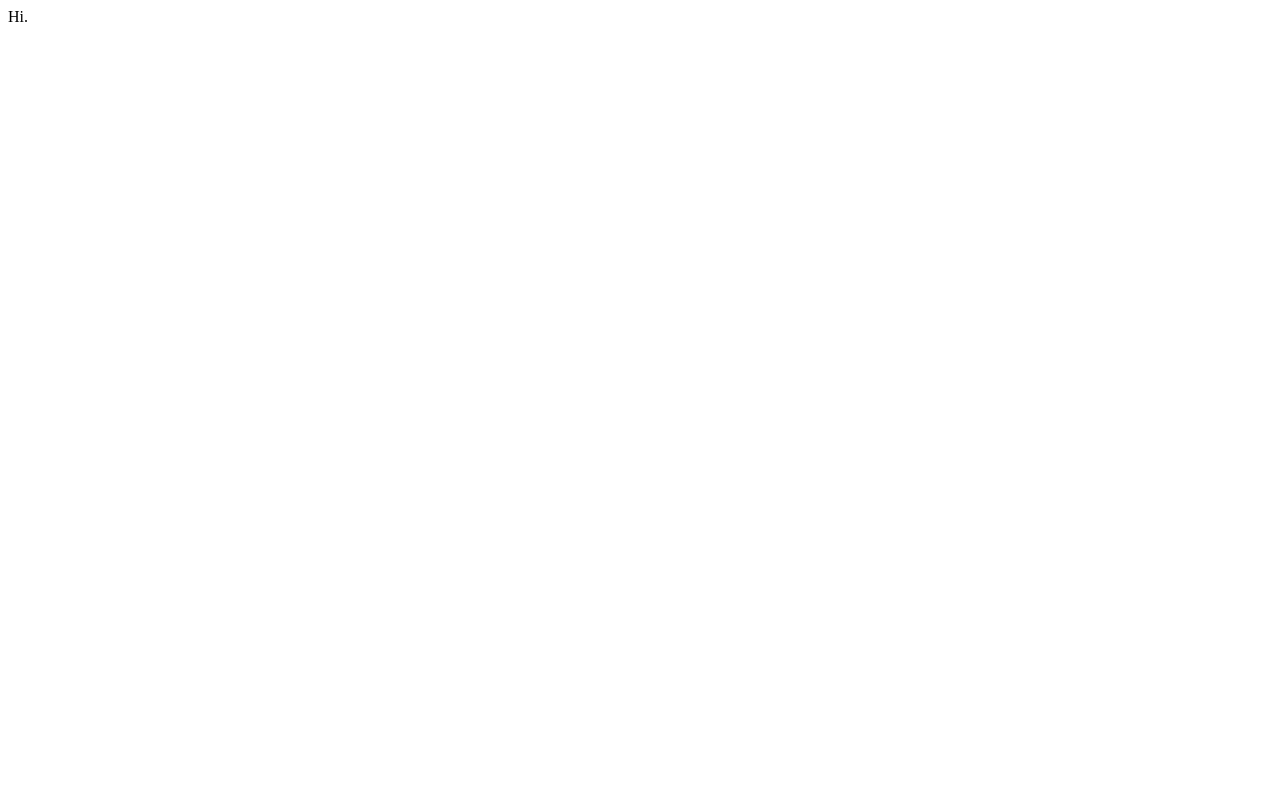
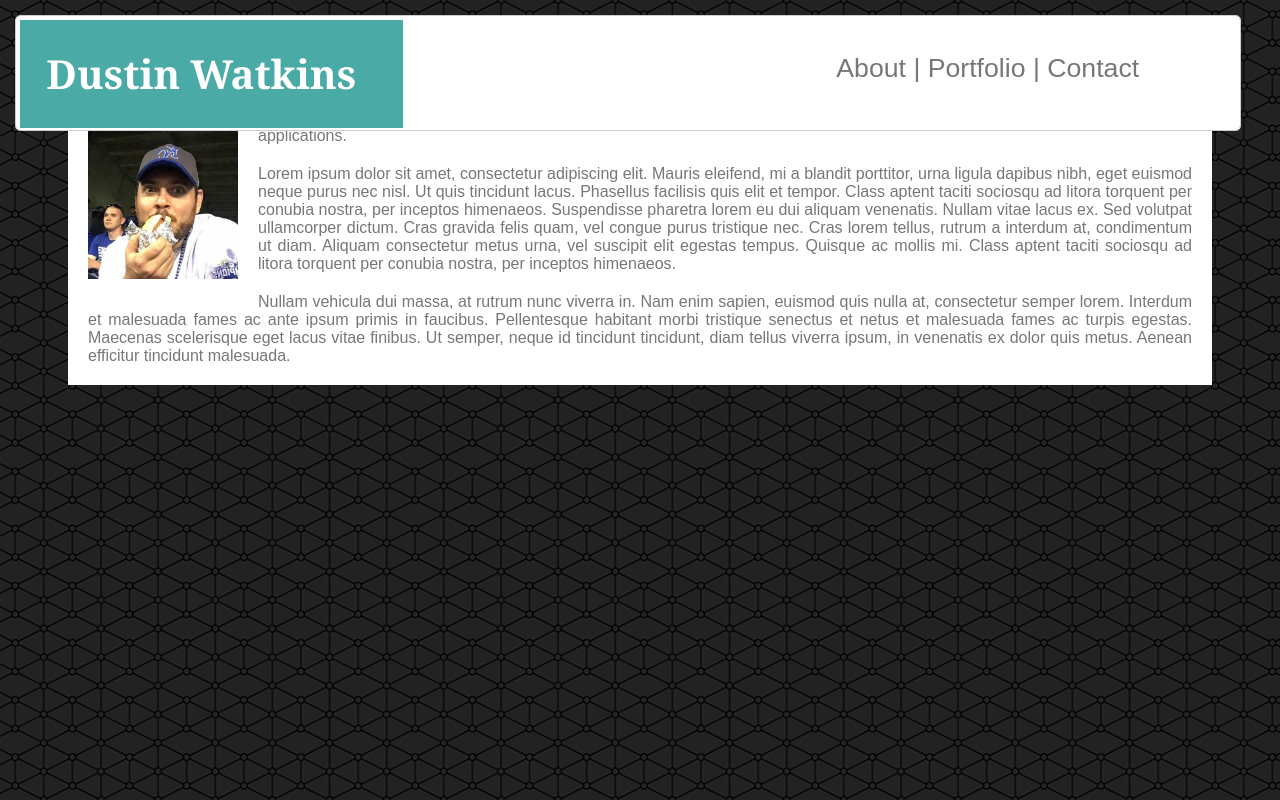
Before and after one commit to watkins656/watkins656.github.io, a plain HTML site: page index.html in a window 1280 px wide. Shown: the top 800 px of the page. Drawn offline with Linux system fonts and the light colour scheme.

Commit message:
4th attempt

```diff
--- /dev/null
+++ b/css/style.css
@@ -0,0 +1,136 @@
+body {
+    color: #777777;
+    background: "assets/images/connectwork.png";
+    /* Question: Why does this do nothing, but the one in the body tag works? */
+    padding: 5pt;
+}
+
+div {
+    color: #777777;
+    background-color: white;
+}
+
+.heading-block {
+    border-color: #cccccc;
+    color: #777777;
+    background-color: #ffffff;
+    width: 95%;
+    border: 1px solid #ccc;
+    border-radius: 5px;
+    margin: auto;
+    padding: 4px;
+    height: 80pt;
+    overflow: auto;
+    position: fixed;
+}
+
+
+.name {
+    position: relative;
+    float: left;
+    background: #4aaaa5;
+    color: white;
+    padding: 20pt;
+    font-family: Georgia, 'Times New Roman', Times, serif;
+    font-weight: bold;
+    width: 330px;
+    left: 0pt;
+    font-size: 30pt;
+}
+
+.navigationLinks {
+    background: white;
+    float: left;
+    position: absolute;
+    right: 20px;
+    width: 350px;
+    font-family: 'Arial', 'Helvetica Neue', Helvetica, sans-serif;
+    color: #777777;
+    font-size: 20pt;
+    padding: 25pt;
+    overflow: auto;
+}
+
+article {
+    font-family: 'Arial', 'Helvetica Neue', Helvetica, sans-serif;
+
+    color: #777777;
+    background-color:#ffffff;
+    border-color: #dddddd;
+    margin: 40pt;
+    margin-top: 20pt;
+    float: left;
+}
+
+.about {
+    font-family: 'Arial', 'Helvetica Neue', Helvetica, sans-serif;
+
+    font-weight: bold;
+    color: #4aaaa5;
+    float: left;
+    background: white;
+    width: 95%;
+    margin: 15pt;
+}
+
+.photo {
+    font-family: 'Arial', 'Helvetica Neue', Helvetica, sans-serif;
+max-width: 150px;
+max-height: 150px;
+    float: left;
+    margin: 15pt;
+}
+
+.line {
+    font-family: 'Arial', 'Helvetica Neue', Helvetica, sans-serif;
+    color: #777777;
+    margin: 15pt;
+}
+
+p {
+    font-family: 'Arial', 'Helvetica Neue', Helvetica, sans-serif;
+    color: #777777;
+    text-align: justify;
+    margin: 15pt;
+}
+
+aside {
+    font-family: 'Arial', 'Helvetica Neue', Helvetica, sans-serif;
+    color: #777777;
+    float: right;
+    background: white;
+    height: 200pt;
+    width: 200pt;
+}
+
+a:link {
+    font-family: 'Arial', 'Helvetica Neue', Helvetica, sans-serif;
+    color: #777777;
+    text-decoration: none;
+}
+
+a:hover {
+    font-family: 'Arial', 'Helvetica Neue', Helvetica, sans-serif;
+    color: #777777;
+    text-decoration: none;
+}
+
+a:visited {
+    font-family: 'Arial', 'Helvetica Neue', Helvetica, sans-serif;
+    color: #777777;
+    text-decoration: none;
+}
+
+a:active {
+    font-family: 'Arial', 'Helvetica Neue', Helvetica, sans-serif;
+    color: #777777;
+    text-decoration: none;
+}
+.footerClass {
+    font-family: 'Arial', 'Helvetica Neue', Helvetica, sans-serif;
+    background: #666666;
+    margin-top: 90%;
+    text-align: center;
+    color: #777777;
+
+}
--- a/index.html
+++ b/index.html
@@ -1,9 +1,50 @@
 <!DOCTYPE html>
-<html>
-    <head>
+<html lang="en">
 
-    </head>
-    <body>
-        Hi.
-    </body>
+<head>
+    <link rel='stylesheet' type='text/css' href='css/style.css'>
+    <title>About Me</title>
+    <!-- <meta http-equiv="refresh" content="5"> -->
+
+</head>
+
+<body background="assets/images/connectwork.png">
+    <div class="heading-block">
+
+        <header class="name">Dustin Watkins</header>
+        <nav class="navigationLinks">
+            <a href="index.html">About |</a>
+            <a href="portfolio.html"> Portfolio |</a>
+            <a href="contact.html"> Contact</a>
+        </nav>
+    </div>
+    <section>
+        <article>
+            <h2 class="about"><strong>About Me</strong></h2>
+            <br>
+            <hr class="line">
+            <img class="photo" src="assets/images/FBProfilePic.jpg" style="width:200px; height:200px;" alt="FB Profile Pic">
+            <p>I am an eager full stack developer in training. I am excited about learning javascript, html, and css to develop
+                my own web applications.
+            </p>
+            <p>Lorem ipsum dolor sit amet, consectetur adipiscing elit. Mauris eleifend, mi a blandit porttitor, urna ligula
+                dapibus nibh, eget euismod neque purus nec nisl. Ut quis tincidunt lacus. Phasellus facilisis quis elit et
+                tempor. Class aptent taciti sociosqu ad litora torquent per conubia nostra, per inceptos himenaeos. Suspendisse
+                pharetra lorem eu dui aliquam venenatis. Nullam vitae lacus ex. Sed volutpat ullamcorper dictum. Cras gravida
+                felis quam, vel congue purus tristique nec. Cras lorem tellus, rutrum a interdum at, condimentum ut diam.
+                Aliquam consectetur metus urna, vel suscipit elit egestas tempus. Quisque ac mollis mi. Class aptent taciti
+                sociosqu ad litora torquent per conubia nostra, per inceptos himenaeos.</p>
+            <p>Nullam vehicula dui massa, at rutrum nunc viverra in. Nam enim sapien, euismod quis nulla at, consectetur semper
+                lorem. Interdum et malesuada fames ac ante ipsum primis in faucibus. Pellentesque habitant morbi tristique
+                senectus et netus et malesuada fames ac turpis egestas. Maecenas scelerisque eget lacus vitae finibus. Ut
+                semper, neque id tincidunt tincidunt, diam tellus viverra ipsum, in venenatis ex dolor quis metus. Aenean
+                efficitur tincidunt malesuada.</p>
+        </article>
+    </section>
+    <footer class="footerClass">
+        Copyright 2018
+
+    </footer>
+</body>
+
 </html>
```
Also changed, not shown: contact.html (added, +45 -0 lines), portfolio.html (added, +25 -0 lines), assets/css/style.css (added), assets/images/FBProfilePic.jpg (added), assets/images/Octocat.png (added), assets/images/connectwork.png (added), assets/images/linkedIn.png (added), assets/images/scratch.jpg (added), 1 other file.
